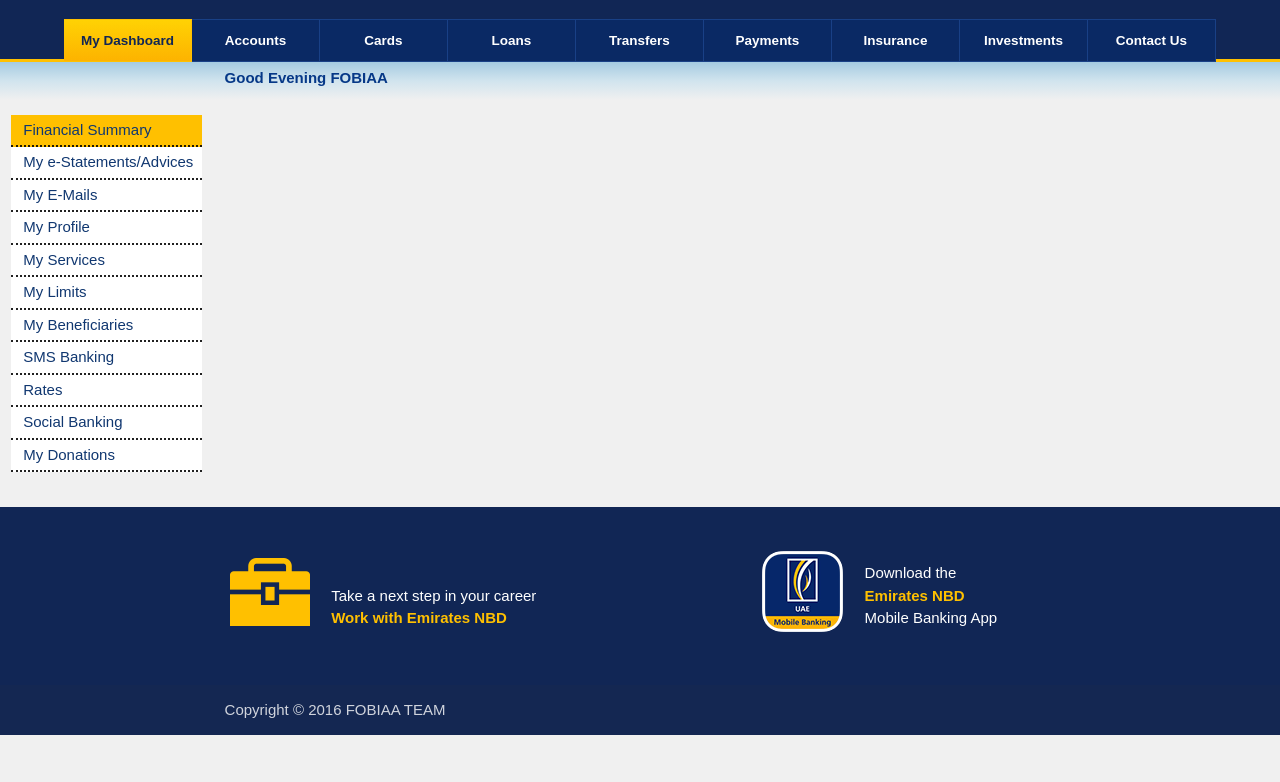
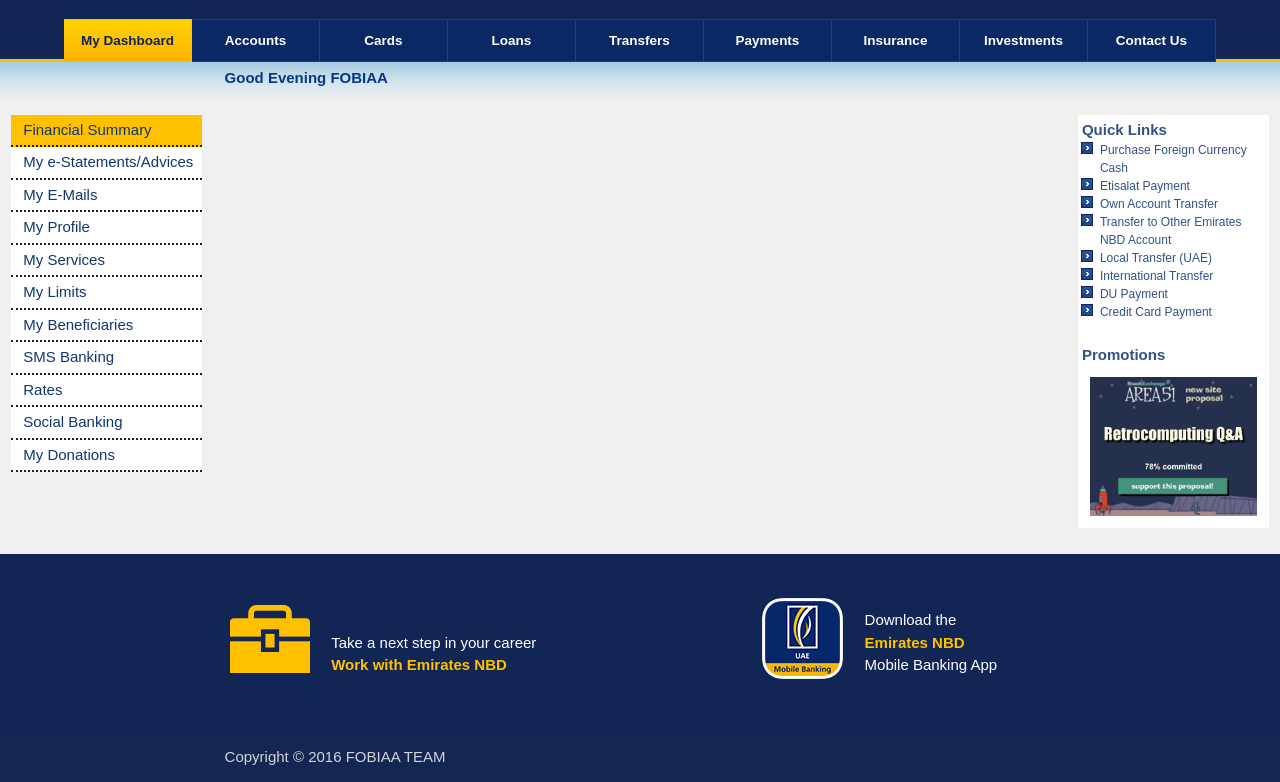
Before and after one commit to FOBIAA/FOBIAA.github.io, a plain HTML site: page index.html in a window 1280 px wide. Shown: the part 85-867 px from the top of the page. Before the commit the page ends 820 px from the top, so only its background shows below. Drawn offline with Linux system fonts and the light colour scheme.

Commit message:
Quick Links & organize things

```diff
--- a/css/styles.css
+++ b/css/styles.css
@@ -103,8 +103,11 @@ footer b {
     background: linear-gradient(#a5cbe1, #d1e4ee, #f0f0f0);
 }
 
+#side-bar > *, #quick-links > * {
+    background-color: white;
+}
+
 #side-bar li {
-    background-color: white;
     border-style: dotted;
     border-width: 0 0 2px 0;
     padding: 4px 4px 4px 12px;
@@ -112,5 +115,30 @@ footer b {
 
 #side-bar li a {
     color: #103770;
+}
+
+li a, img, footer p {
     cursor: pointer;
 }
+
+#quick-links p {
+    margin-bottom: -16px;
+    padding: 4px;
+}
+
+#quick-links ul {
+    list-style-image: url('../img/bulletarrow.png');
+    font-size: 12px;
+    padding: 0 0 20px 22px;
+    margin-bottom: -16px;
+}
+
+#quick-links li a, #quick-links p {
+    color: #305388;
+}
+
+#quick-links img {
+    width: 100%;
+    padding: 12px;
+    margin-top: 10px;
+}
--- a/index.html
+++ b/index.html
@@ -58,13 +58,12 @@
                 </div>
             </div>
         </div>
-        <div id="main">
         <div id="welcome-bar" class="row">
             <div class="col m3 offset-m2 s12 bold">Good Evening FOBIAA</div>
         </div>
-            <div class="row">
-                <div class="col m2 s12">
-                    <ul id="side-bar">
+        <div id="main" class="row">
+            <div id="side-bar" class="col m2 s12">
+                <ul>
                     <li id="summary"><a>Financial Summary</a></li>
                     <li><a>My e-Statements/Advices</a></li>
                     <li><a>My E-Mails</a></li>
@@ -78,6 +77,20 @@
                     <li id="donate"><a>My Donations</a></li>
                 </ul>
             </div>
+            <div id="quick-links" class="col m2 offset-m8 s12">
+                <p class="bold">Quick Links</p>
+                <ul>
+                    <li><a>Purchase Foreign Currency Cash</a></li>
+                    <li><a>Etisalat Payment</a></li>
+                    <li><a>Own Account Transfer</a></li>
+                    <li><a>Transfer to Other Emirates NBD Account</a></li>
+                    <li><a>Local Transfer (UAE)</a></li>
+                    <li><a>International Transfer</a></li>
+                    <li><a>DU Payment</a></li>
+                    <li><a>Credit Card Payment</a></li>
+                </ul>
+                <p class="bold">Promotions</p>
+                <img src="img/ad.png">
             </div>
         </div>
         <footer class="page-footer nbd-indigo white-text">
@@ -87,8 +100,7 @@
                     <img src="img/careers.png">
                 </div>
                 <div class="col m4 s8">
-                    <p><br>Take a next step in your career<br>
-                    <b>Work with Emirates NBD</b></p>
+                    <p><br>Take a next step in your career<br><b>Work with Emirates NBD</b></p>
                 </div>
                 <div class="row hide-on-med-and-up"></div>
                 <div class="row hide-on-med-and-up"></div>
@@ -96,9 +108,7 @@
                     <img src="img/mobile-app.png">
                 </div>
                 <div class="col m4 s8">
-                    <p>Download the<br>
-                    <b>Emirates NBD</b><br>
-                    Mobile Banking App</p>
+                    <p>Download the<br><b>Emirates NBD</b><br>Mobile Banking App</p>
                 </div>
             </div>
             <div class="row"></div>
```
Also changed, not shown: img/ad.png (added), img/bulletarrow.png (added), 1 other file. Lines whose indentation alone changed are shown as unchanged.
